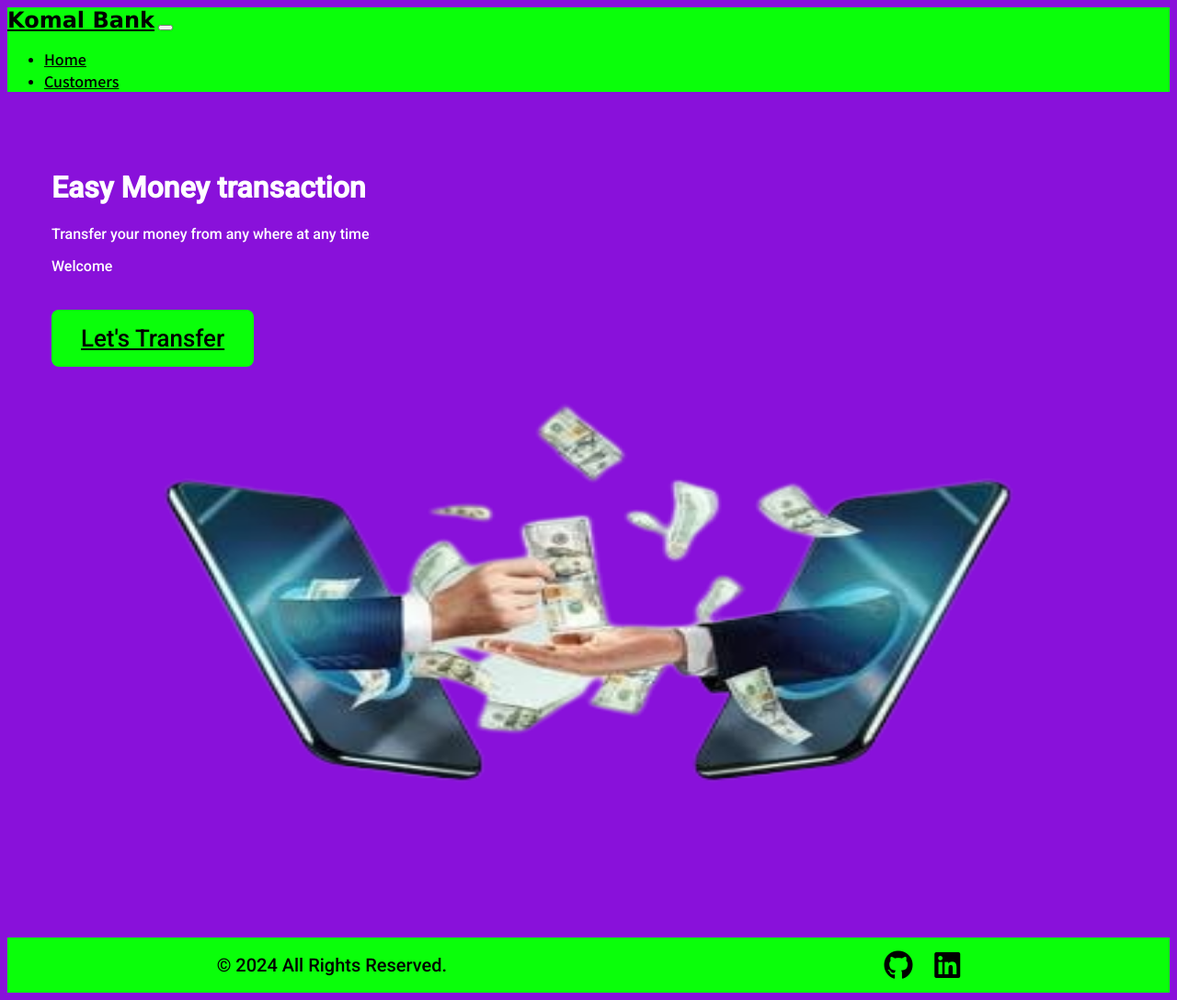
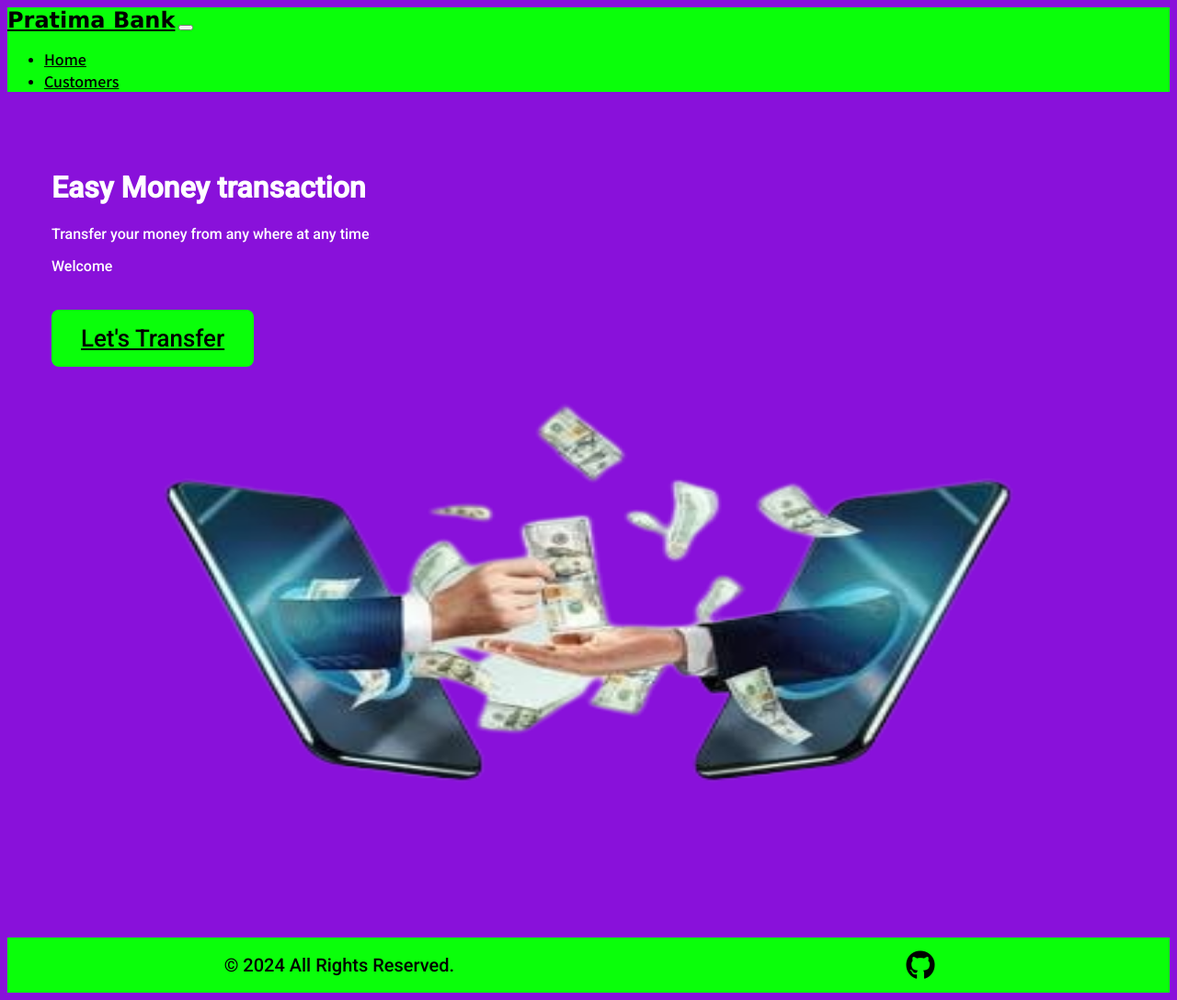
Before and after one commit to komal858/The-Sparks-Foundation1, a plain HTML site: page index.html in a window 1280 px wide. Shown: the whole page at 92% size. Drawn offline with nearby package versions, Linux system fonts and the light colour scheme; a web font is replaced by a local one.

Commit message:
Update index.html

```diff
--- a/index.html
+++ b/index.html
@@ -23,7 +23,7 @@
   <div id="loading"></div>
 
   <nav class="navbar navbar-expand-lg navbar-light bg-light">
-    <a class="navbar-brand" href="./index.html">Komal Bank</a>
+    <a class="navbar-brand" href="./index.html">Pratima Bank</a>
     <button class="navbar-toggler" type="button" data-toggle="collapse" data-target="#navbarSupportedContent"
       aria-controls="navbarSupportedContent" aria-expanded="false" aria-label="Toggle navigation">
       <span class="navbar-toggler-icon"></span>
@@ -64,8 +64,8 @@
       <p>&copy; 2024 All Rights Reserved.</p>
     </div>
     <div class="f-link">
-      <a target="_blank" class="github" href="https://github.com/komal858"><i class="fab fa-github fa-2x"></i></a>
-      <a target="_blank" class="linkedin" href="https://www.linkedin.com/in/komal-agrawal-92524a266/"><i
+      <a target="_blank" class="github" href="https://github.com/psalgar123/Payment-Gateway-Integration-Task-3"><i class="fab fa-github fa-2x"></i></a>
+      <a target="_blank" class="linkedin" href="https://www.linkedin.com/in/pratima-salgar-402283222"
           class="fab fa-linkedin fa-2x"></i></a>
     </div>
 
```
